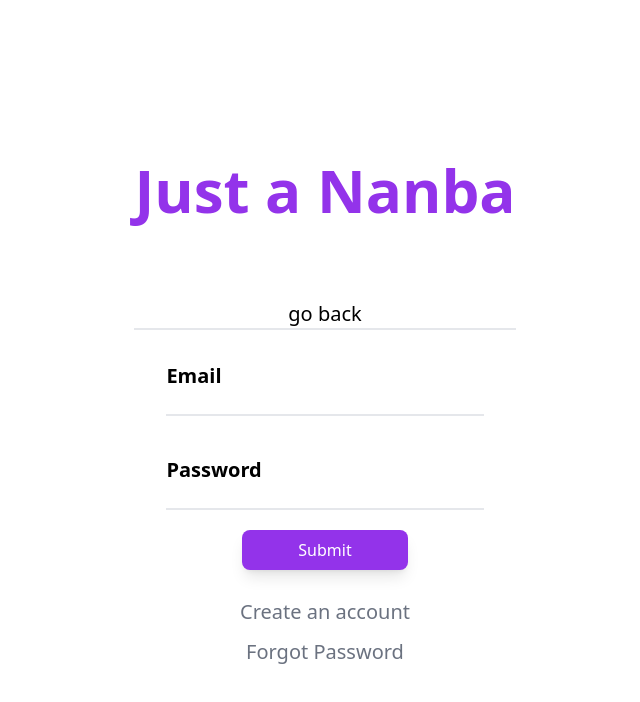
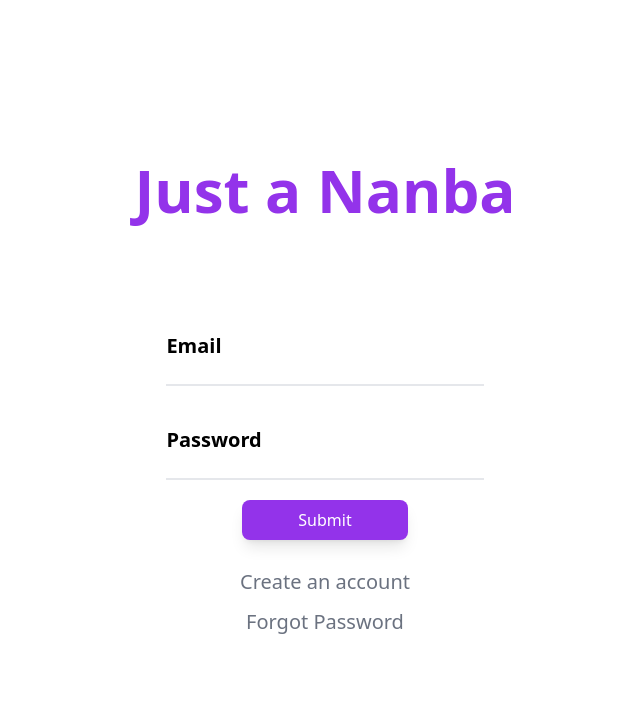
Before and after one commit to jjy963851/Cosme, a Next.js app: page / in a window 1280 px wide. Both pictures are taken after a click on the button "sign in". Shown: the top 702 px of the page, without its empty margins (315-955 px from the left). Built offline with nearby package versions, Linux system fonts and the light colour scheme.

Commit message:
changing

```diff
--- a/pages/login.js
+++ b/pages/login.js
@@ -84,8 +84,8 @@ export default function Login(){
             </div>
 
             <button onClick={() => setReadMoreShown(!isReadMoreShown)}
-             className={` ${isReadMoreShown ? "mb-20 lg:mb-40 " : "hidden"}block text-sm lg:text-xl w-auto border-x-0 border-y-0 border-b-2 border-t-0 focus:ring-0 outline-none `}>
-                {isReadMoreShown ? "sign in" : "go back"}
+             className={` ${isReadMoreShown ? "mb-20 lg:mb-40 " : "hidden"} text-sm lg:text-xl w-auto border-x-0 border-y-0 border-b-2 border-t-0 focus:ring-0 outline-none `}>
+                {isReadMoreShown ? "sign in" : ""}
               </button>
               <div className={` ${isReadMoreShown ? "hidden" : ""} flex flex-col p-3 `}>
               <form
@@ -135,8 +135,10 @@ export default function Login(){
               <input
                 className="px-14 py-2 text-white bg-purple-600 rounded-lg shadow-lg"
                 type="submit"
-                placeholder="Save"
+                placeholder="Log In"
               />
+
+
             </div>
           </form>
           {/**<button className="mt-5" onClick={handleGoogleSignIn}>Sigin with Google</button> */}
```
